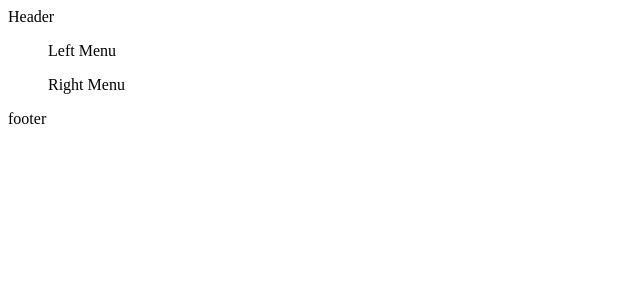
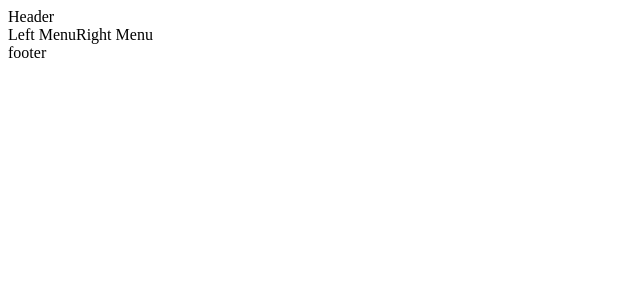
Before and after one commit to chkamesh/angstack, an Angular app: page / in a window 1280 px wide. Shown: the top 300 px of the page, without its empty margins (0-640 px from the left). Built offline with nearby package versions, Linux system fonts and the light colour scheme.

Commit message:
2 files modified

```diff
--- a/src/app/app.component.css
+++ b/src/app/app.component.css
@@ -1,3 +1,7 @@
 p {
   font-family: Lato;
 }
+
+.inline-block-child {
+  display: inline-block;
+}
--- a/src/app/app.component.html
+++ b/src/app/app.component.html
@@ -1,13 +1,9 @@
 <app-header></app-header>
-<div  >
-  <ul>
-    <app-ltmenu></app-ltmenu>
-  </ul>
-  <ul>
 
-  </ul>
-  <ul>
-    <app-rtmenu></app-rtmenu>
-  </ul>
+<div class='parent'>
+  <div class='child inline-block-child'> <app-ltmenu></app-ltmenu></div>
+  <div class='child inline-block-child'> </div>
+  <div class='child inline-block-child'> <app-rtmenu></app-rtmenu></div>
 </div>
+
 <app-footer></app-footer>
```
